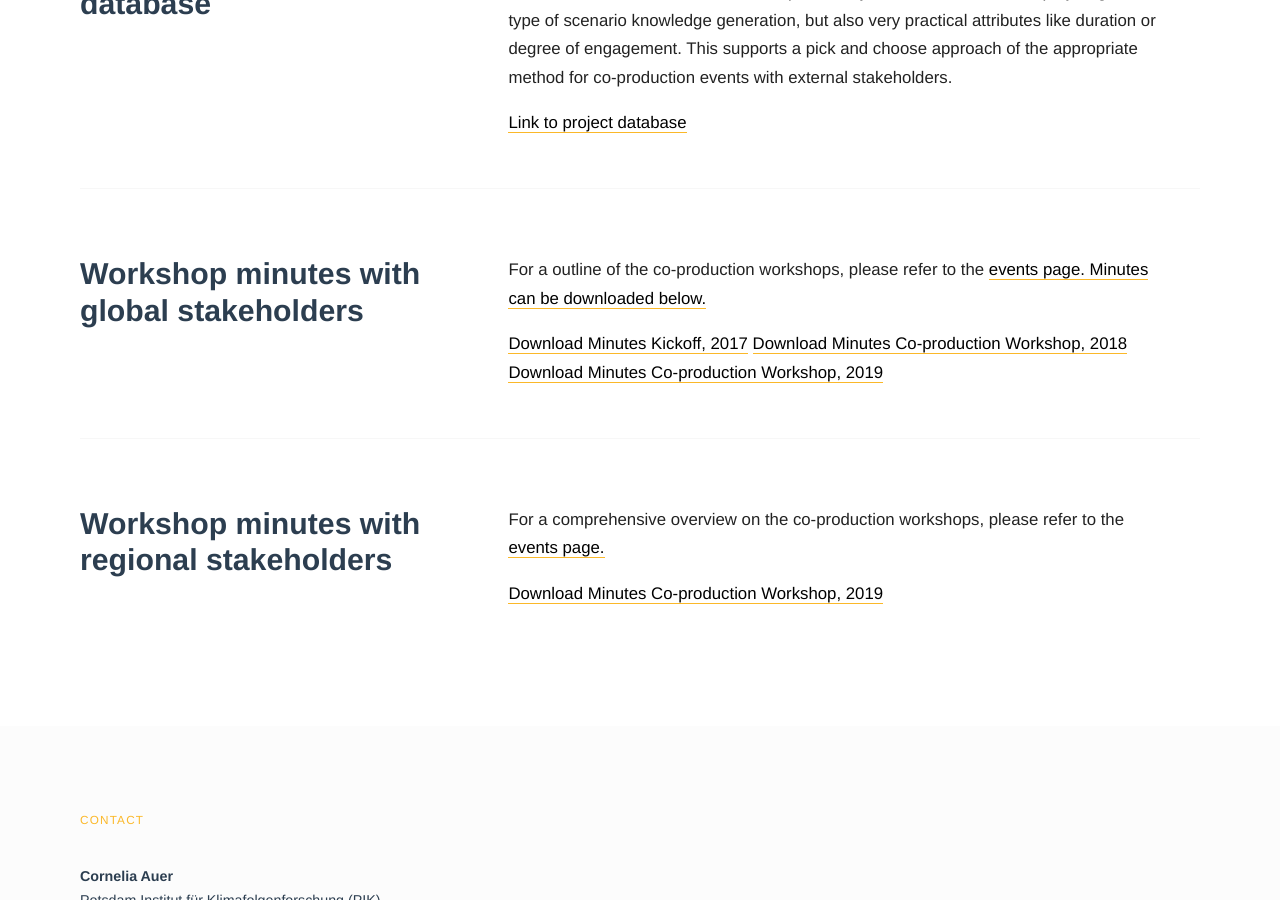
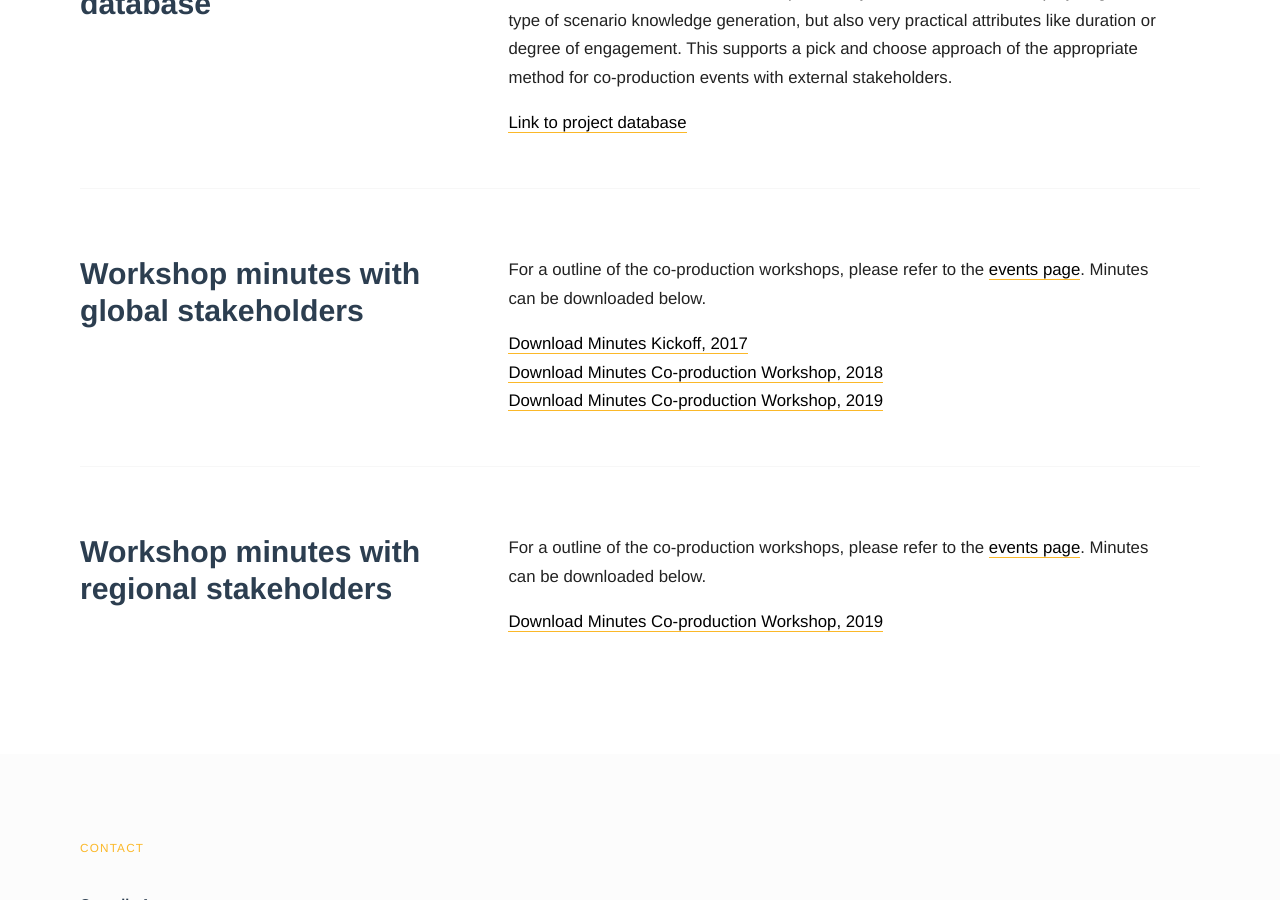
Before and after one commit to SensesProject/project-website-jekyll, a Jekyll site: the page built from results/index.html, in a window 1280 px wide and 900 px high, scrolled down 902 px. Built offline with Jekyll 4.4.1, drawn with Linux system fonts in a browser that asks for light colours; some web fonts are replaced.

Commit message:
Update index.html

```diff
--- a/results/index.html
+++ b/results/index.html
@@ -51,11 +51,12 @@ layout: home
     </div>
     <div class="content">
       <p>
-        For a outline of the co-production workshops, please refer to the <a href="./events/"> events page. Minutes can be downloaded below.</a>
+        For a outline of the co-production workshops, please refer to the <a href="./events/"> events page</a>.
+        Minutes can be downloaded below.
       </p>
       <p>
-         <a href="./../events/SENSES_KickOff_web.pdf">Download Minutes Kickoff, 2017</a>
-         <a href="./events/SENSES_Summary_Minutes_2nd_WS_web.pdf">Download Minutes Co-production Workshop, 2018</a>
+        <a href="./../events/SENSES_KickOff_web.pdf">Download Minutes Kickoff, 2017</a></br>
+         <a href="./events/SENSES_Summary_Minutes_2nd_WS_web.pdf">Download Minutes Co-production Workshop, 2018</a></br>
          <a href="./events/SENSES_Summary_Minutes_WS_May2019.pdf">Download Minutes Co-production Workshop, 2019</a>
       </p>
     </div>
@@ -66,7 +67,8 @@ layout: home
     </div>
     <div class="content">
       <p>
-        For a comprehensive overview on the co-production workshops, please refer to the <a href="./events/"> events page.</a>
+        For a outline of the co-production workshops, please refer to the <a href="./events/"> events page</a>.
+        Minutes can be downloaded below.
       </p>
       <p>
           <a href="./events/SENSES-Kenyan case study-1st workshop-Report.pdf">Download Minutes Co-production Workshop, 2019</a>
```
